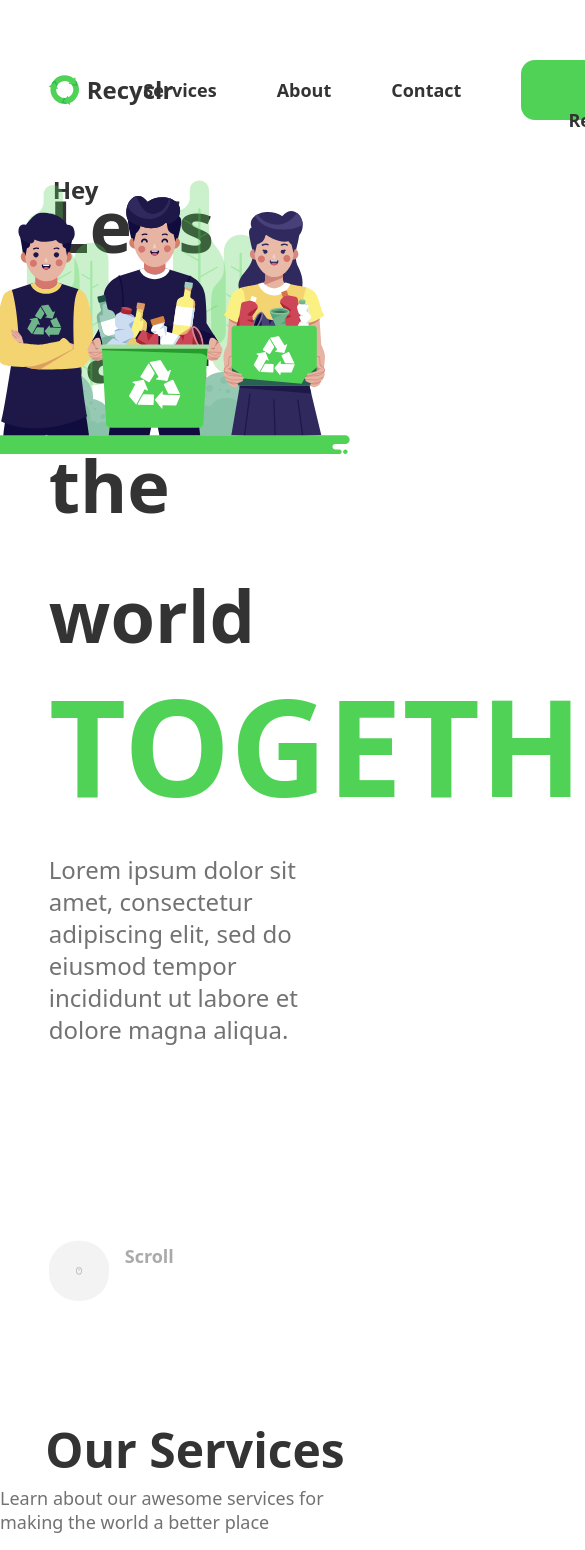
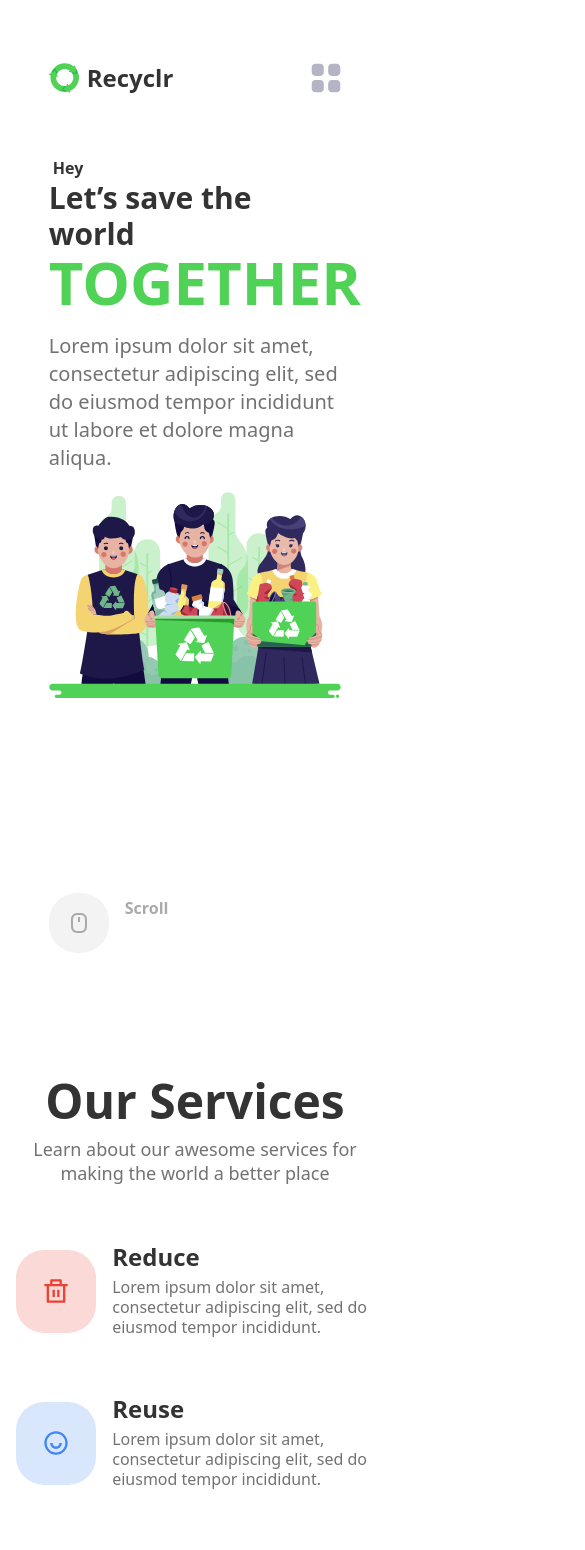
Before and after one commit to rahulrajdahal/Recyclr, a React (Vite) app: page / in a window 390 px wide. Shown: the top 1550 px of the page, 585 px wide, since content can reach past the window. Built offline with nearby package versions, Linux system fonts and the light colour scheme.

Commit message:
style: responsive

```diff
--- a/package.json
+++ b/package.json
@@ -11,7 +11,8 @@
   },
   "dependencies": {
     "react": "^18.3.1",
-    "react-dom": "^18.3.1"
+    "react-dom": "^18.3.1",
+    "react-router-dom": "^6.26.0"
   },
   "devDependencies": {
     "@types/react": "^18.3.3",
--- a/src/assets/icons/index.ts
+++ b/src/assets/icons/index.ts
@@ -2,6 +2,7 @@ export { default as ArrowUpDown } from "./arrow-up-down.svg";
 export { default as DeleteBin } from "./delete-bin.svg";
 export { default as Facebook } from "./facebook.svg";
 export { default as Logo } from "./logo.svg";
+export { default as Menu } from "./menu.svg";
 export { default as Mouse } from "./mouse.svg";
 export { default as Twitter } from "./twitter.svg";
 export { default as UserSmile } from "./user-smile.svg";
--- a/src/components/Footer.tsx
+++ b/src/components/Footer.tsx
@@ -8,7 +8,7 @@ const socials = [
 
 export default function Footer() {
   return (
-    <footer className="bg-[#121212] px-[12.5%] w-full flex py-10 items-center justify-between">
+    <footer className="bg-[#121212] px-[4.65%] md:px-[12.5%] w-full flex py-10 items-center justify-between flex-wrap">
       <p className="text-white text-lg leading-6 font-semibold">
         Copyright. 2020. All Rights Reserved.
       </p>
--- a/src/components/Navbar.tsx
+++ b/src/components/Navbar.tsx
@@ -1,4 +1,5 @@
-import { Logo } from "../assets/icons";
+import { Logo, Menu } from "../assets/icons";
+import { useWindowSize } from "../hooks";
 import Button from "./Button";
 
 const links = [
@@ -8,6 +9,8 @@ const links = [
 ];
 
 export default function Navbar() {
+  const { width } = useWindowSize();
+
   return (
     <nav className="sticky z-50 top-0 bg-white px-[12.5%] flex items-center justify-between h-full w-full max-h-[11.25rem] py-[3.75rem]">
       <div className="flex items-center gap-2">
@@ -24,21 +27,29 @@ export default function Navbar() {
         </strong>
       </div>
 
+      {width < 960 ? (
+        <img
+          src={Menu}
+          alt="recyclr - menu"
+          width={30}
+          height={30}
+          className="w-[1.875rem] h-[1.875rem]"
+        />
+      ) : (
         <div className="flex items-center gap-[3.75rem]">
           <ul className="flex gap-[3.75rem] items-center">
             {links.map(({ id, title }) => (
-            <li key={id}>
-              <a
-                href="#"
+              <li
+                key={id}
                 className="text-[#333] text-lg leading-normal font-semibold"
               >
                 {title}
-              </a>
               </li>
             ))}
           </ul>
           <Button />
         </div>
+      )}
     </nav>
   );
 }
--- /dev/null
+++ b/src/hooks/index.ts
@@ -0,0 +1 @@
+export { default as useWindowSize } from "./useWindowSize";
--- /dev/null
+++ b/src/hooks/useWindowSize.tsx
@@ -0,0 +1,26 @@
+import React, { useState } from "react";
+
+export default function useWindowSize() {
+  const [windowSize, setWindowSize] = useState({
+    width: 0,
+    height: 0,
+  });
+
+  React.useEffect(() => {
+    const handleResize = () =>
+      setWindowSize({
+        width: window.innerWidth,
+        height: window.innerHeight,
+      });
+
+    window.addEventListener("resize", handleResize);
+
+    handleResize();
+
+    return () => {
+      window.removeEventListener("resize", handleResize);
+    };
+  }, []);
+
+  return windowSize;
+}
--- a/src/pages/LandingPage/Hero.tsx
+++ b/src/pages/LandingPage/Hero.tsx
@@ -1,49 +1,63 @@
 import { Mouse } from "../../assets/icons";
 import { HeroIllustration } from "../../assets/illustrations";
 import { IconContainer } from "../../components";
+import { useWindowSize } from "../../hooks";
 
 export default function Hero() {
+  const { width } = useWindowSize();
+
   return (
     <div className="flex relative gap-[8.48rem] px-[12.5%] mb-[8.74rem]">
       <div className="w-full flex gap-[11.25rem] flex-col max-w-[41.4375rem]">
         <span className="flex flex-col gap-5">
           <strong
             data-greet="Hey"
-            className="before:content-[attr(data-greet)] before:text-2xl before:leading-5  before:block before:-mb-10 before:ml-1 text-[#333] text-[4.5rem] font-bold leading-[8.125rem]"
+            className="before:content-[attr(data-greet)] before:text-base lg:before:text-2xl lg:before:leading-5  before:block lg:before:-mb-10 before:ml-1 text-[#333] text-3xl lg:text-[4.5rem] font-bold lg:leading-[8.125rem]"
           >
             Let’s save the world{" "}
-            <span className="text-[#4FD255] text-[8.375rem] uppercase leading-[8.125rem] font-extrabold">
+            <span className="text-[#4FD255] text-6xl md:text-[8.375rem] uppercase md:leading-[8.125rem] font-extrabold">
               TOGETHER
             </span>
           </strong>
-          <p className=" text-[#727272] text-2xl font-medium">
+          <p className=" text-[#727272] text-xl md:text-2xl font-medium">
             Lorem ipsum dolor sit amet, consectetur adipiscing elit, sed do
             eiusmod tempor incididunt ut labore et dolore magna aliqua.
           </p>
+          {width < 1440 && (
+            <img
+              src={HeroIllustration}
+              alt="recyclr - hero"
+              width={840.48}
+              height={591.15}
+              className="max-w-[52.53019rem] w-full max-h-[36.94713rem]"
+            />
+          )}
         </span>
 
         <span className="flex gap-4 items-center">
           <IconContainer
             icon={Mouse}
-            className="animate-hoversm  rounded-[1.1875rem] flex items-center justify-center bg-[#f3f3f3] p-[1.13rem] max-w-[3.75rem] max-h-[3.75rem]"
+            className="animate-hoversm  rounded-[1.1875rem] flex items-center justify-center bg-[#f3f3f3] !p-[1.13rem] max-w-[3.75rem] max-h-[3.75rem]"
             imgProps={{
               alt: "recyclr - scroll",
               className: "w-6 h-6",
             }}
           />
-          <p className="text-[#aaa] text-lg leading-normal font-semibold">
+          <p className="text-[#aaa] text-base md:text-lg leading-normal font-semibold">
             Scroll
           </p>
         </span>
       </div>
 
+      {width > 1440 && (
         <img
           src={HeroIllustration}
           alt="recyclr - hero"
           width={840.48}
           height={591.15}
-        className="max-w-[52.53019rem] absolute right-10 w-full max-h-[36.94713rem]"
+          className="max-w-[52.53019rem] absolute right-10 xl:max-3xl:right-2 xl:max-3xl:w-fit xl:max-3xl:h-[20rem] w-full max-h-[36.94713rem]"
         />
+      )}
     </div>
   );
 }
--- a/src/pages/LandingPage/OurServices.tsx
+++ b/src/pages/LandingPage/OurServices.tsx
@@ -28,15 +28,15 @@ export default function OurServices() {
   return (
     <div className="flex mb-[8.75rem] flex-col items-center gap-[3.75rem] justify-center">
       <span className="flex flex-col gap-3 items-center">
-        <strong className="text-[#333] text-5xl leading-[3rem] font-bold">
+        <strong className="text-[#333] text-center text-5xl leading-[3rem] font-bold">
           Our Services
         </strong>
-        <p className="text-[#727272] text-lg leading-6 font-medium">
+        <p className="text-[#727272] text-center text-lg leading-6 font-medium">
           Learn about our awesome services for making the world a better place
         </p>
       </span>
 
-      <div className="grid gap-x-40 gap-y-[3.75rem] grid-cols-2 place-items-center">
+      <div className="grid gap-x-40 gap-y-[3.75rem] grid-cols-1 max-md:px-4 md:grid-cols-2 place-items-center">
         {services.map(({ id, body, icon, title, className }) => (
           <div key={id} className="flex gap-4 items-center">
             <IconContainer icon={icon} className={className} />
--- a/tailwind.config.js
+++ b/tailwind.config.js
@@ -3,6 +3,9 @@ export default {
   content: ["./index.html", "./src/**/*.{js,ts,jsx,tsx}"],
   theme: {
     extend: {
+      screens: {
+        "3xl": "1660px",
+      },
       animation: {
         hover: "hover 3s ease-in-out infinite",
         hoversm: "hoversm 3s ease-in-out infinite",
```
Also changed, not shown: src/components/FooterBanner.tsx (+20 -20 lines), src/assets/icons/menu.svg (added), 1 other file (tests, documents, lock files or other folders). Lines whose indentation alone changed are shown as unchanged.
